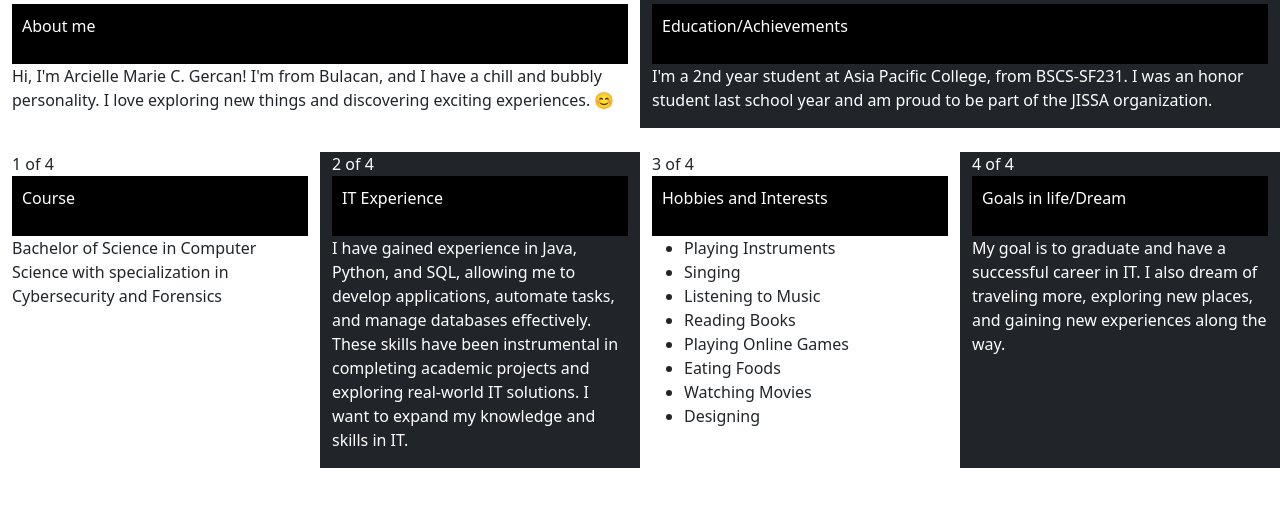
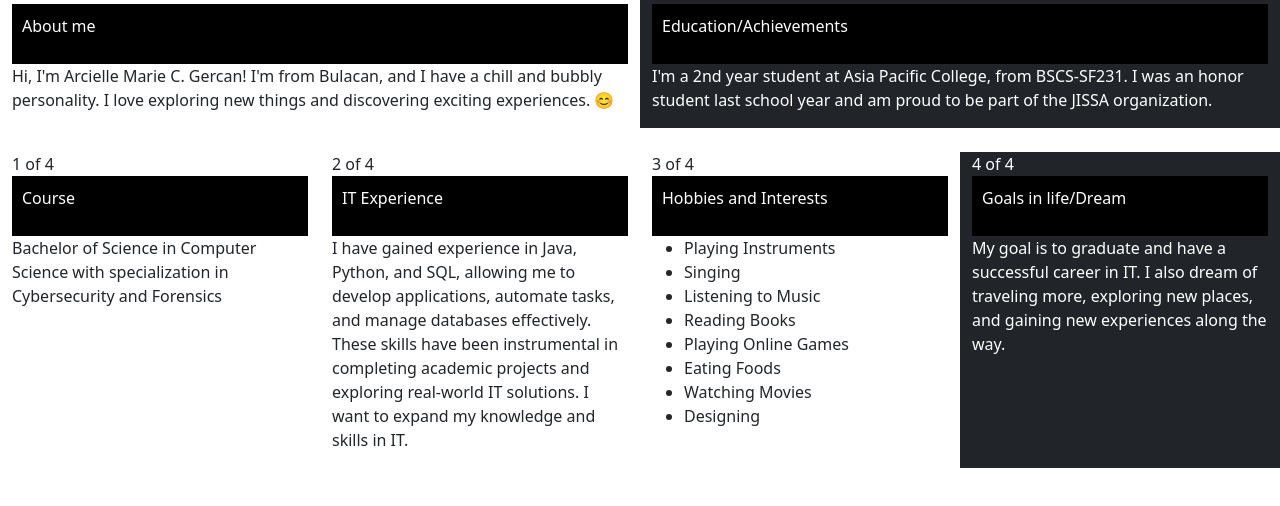
Before and after one commit to ArcielleGercan/-Webprog-SF231-bootstrap-template, a plain HTML site: page sb/index.html in a window 1280 px wide. Shown: the part 148-654 px from the top of the page. Drawn offline with nearby package versions, Linux system fonts and the light colour scheme.

Commit message:
trying another color bg

```diff
--- a/sb/index.html
+++ b/sb/index.html
@@ -60,7 +60,7 @@
                   <p>Course</p> </div>
                   <p> Bachelor of Science in Computer Science with specialization in Cybersecurity and Forensics</p>
                 </div>
-                <div class="col-md bg-dark text-white">2 of 4  <div style="background-color:black;color:white;padding: 10px;">
+                <div class="col-md bg-text-bg-secondary">2 of 4  <div style="background-color:black;color:white;padding: 10px;">
                   <p>IT Experience</p> </div>
                   <p> I have gained experience in Java, Python, and SQL, allowing me to develop applications, automate tasks, and manage databases effectively. These skills have been instrumental in completing academic projects and exploring real-world IT solutions. I want to expand my knowledge and skills in IT.</p>
                </div>
```
